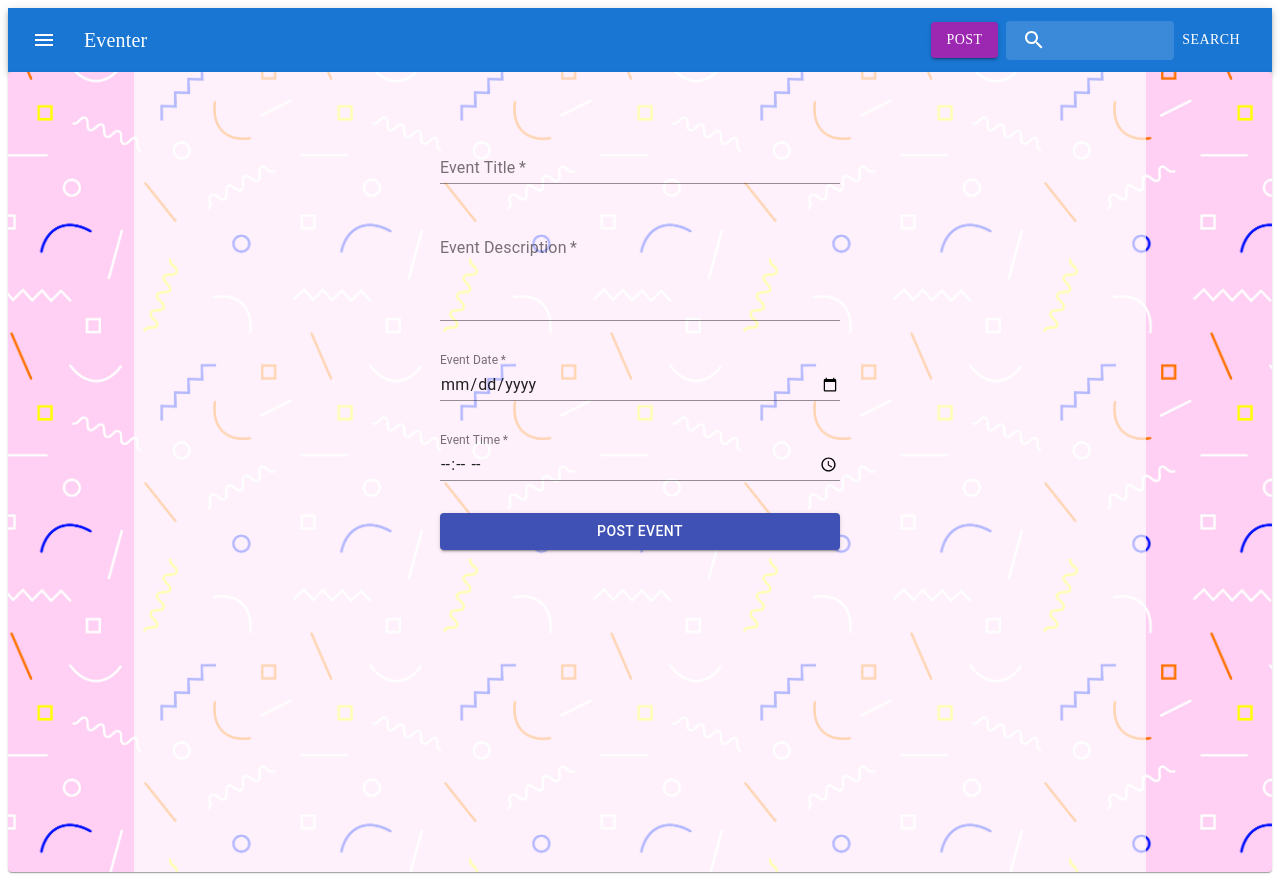
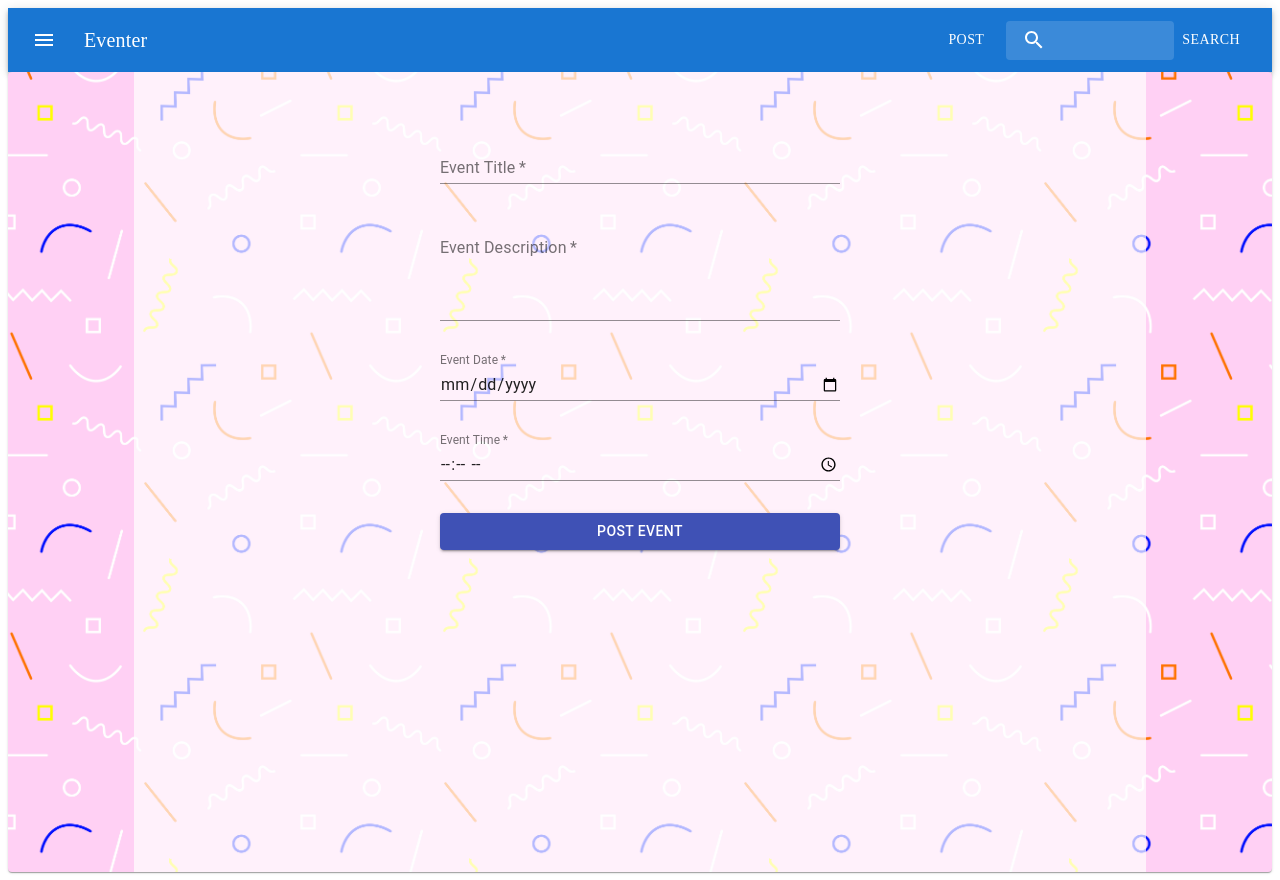
Before and after one commit to konstantintzt/eventer, a React (Create React App) app in the folder client/: page /event-post in a window 1280 px wide. Built offline with nearby package versions, Linux system fonts and the light colour scheme.

Commit message:
Trying to fix bugs

```diff
--- a/client/src/EventPostPage.js
+++ b/client/src/EventPostPage.js
@@ -3,7 +3,6 @@ import { TextField, Button } from '@material-ui/core';
 import Grid from '@mui/material/Grid';
 import Paper from '@mui/material/Paper';
 import { alpha } from '@material-ui/core/styles/colorManipulator';
-import Header from './sections/Header'; // Import the Header component
 
 import katerina_stepanenko from './images/katerina_stepanenko.jpg';
 
--- a/client/src/index.js
+++ b/client/src/index.js
@@ -10,7 +10,6 @@ import reportWebVitals from './reportWebVitals';
 
 const App = () => {
   return (
-    <ThemeProvider theme={theme}>
     <Router>
       <Header />
       <Routes>
@@ -19,7 +18,6 @@ const App = () => {
         {/* Insert other routes here */}
       </Routes>
     </Router>
-    </ThemeProvider>
   );
 };
 
@@ -31,5 +29,5 @@ const Home = () => {
   );
 };
 
-ReactDOM.render(<App />, document.getElementById('root'));
+ReactDOM.render(<ThemeProvider theme={theme}>   <App />    </ThemeProvider>, document.getElementById('root'));
 reportWebVitals();
--- a/client/src/sections/EventGrid.js
+++ b/client/src/sections/EventGrid.js
@@ -1,12 +1,8 @@
 import * as React from 'react';
 import EventCard from '../components/EventCard';
 import Grid from '@mui/material/Grid';
-import Box from '@mui/material/Box';
 import Paper from '@mui/material/Paper';
 import { alpha } from '@material-ui/core/styles/colorManipulator';
-import Header from './Header'; // Import the Header component
-
-import bagus_prakoso from '../images/bagus_prakoso.jpg';
 import katerina_stepanenko from '../images/katerina_stepanenko.jpg';
 
 const styles = {
--- a/client/src/sections/Header.js
+++ b/client/src/sections/Header.js
@@ -11,8 +11,6 @@ import SearchIcon from '@mui/icons-material/Search';
 import Button from '@mui/material/Button';
 import Menu from '@mui/material/Menu';
 import MenuItem from '@mui/material/MenuItem';
-import { BrowserRouter as Router, Route, Routes } from 'react-router-dom';
-import EventPostPage from '../EventPostPage';
 import { Link } from 'react-router-dom';
 
 const Search = styled('div')(({ theme }) => ({
@@ -110,8 +108,7 @@ export default function SearchAppBar() {
             Eventer
           </Typography>
           <Button
-            variant="contained"
-            color="secondary"
+            color="inherit"
             component={Link}
             to="/event-post">
             Post
```
Also changed, not shown: client/src/Themes.js (indentation only). Lines whose indentation alone changed are shown as unchanged.
